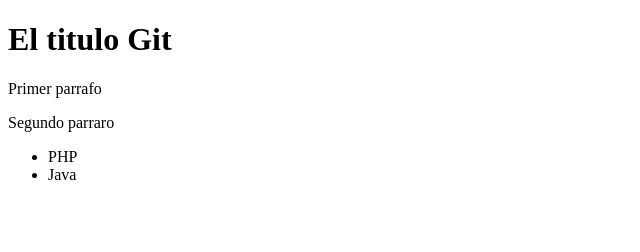
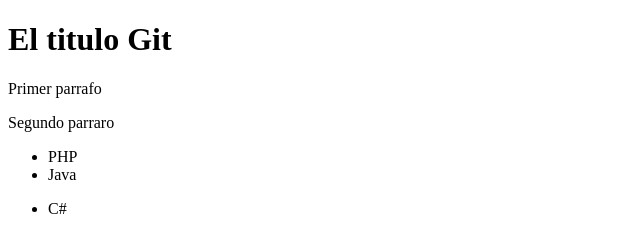
Before and after one commit to moisesdanieldiazpalomino/gitCurso2021, a plain HTML site: page Index.html in a window 1280 px wide. Shown: the full height of the page, 0-640 px from the left. Drawn offline with Linux system fonts and the light colour scheme.

Commit message:
Se agregar el curso c#

```diff
--- a/Index.html
+++ b/Index.html
@@ -15,5 +15,9 @@
         <li>PHP</li>
         <li>Java</li>
     </ul>
+
+    <ul>
+        <li>C#</li>
+    </ul>
 </body>
 </html>
```
